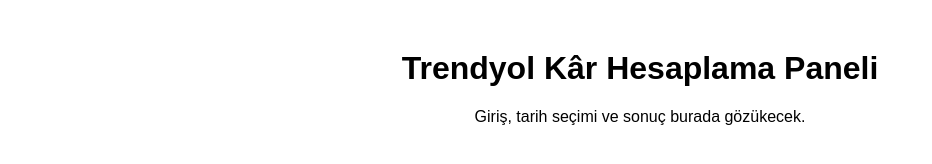
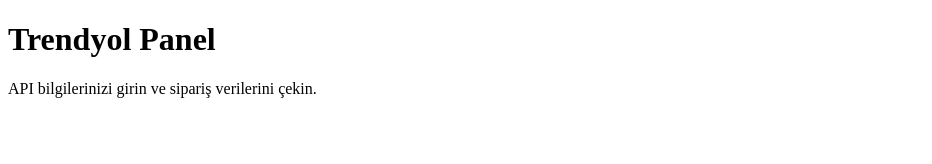
Before and after one commit to kenanemiroglu/trendyol, a plain HTML site: page index.html in a window 1280 px wide. Shown: the whole page, without its empty margins (0-932 px from the left). Drawn offline with Linux system fonts and the light colour scheme.

Commit message:
Add files via upload

```diff
--- a/index.html
+++ b/index.html
@@ -1,15 +1,12 @@
-
 <!DOCTYPE html>
 <html lang="tr">
 <head>
-  <meta charset="UTF-8">
-  <meta name="viewport" content="width=device-width, initial-scale=1.0">
-  <title>Trendyol Kâr Paneli</title>
-  <link rel="stylesheet" href="style.css">
+  <meta charset="UTF-8" />
+  <meta name="viewport" content="width=device-width, initial-scale=1.0"/>
+  <title>Trendyol Panel</title>
 </head>
 <body>
-  <h1>Trendyol Kâr Hesaplama Paneli</h1>
-  <p>Giriş, tarih seçimi ve sonuç burada gözükecek.</p>
-  <script src="script.js"></script>
+  <h1>Trendyol Panel</h1>
+  <p>API bilgilerinizi girin ve sipariş verilerini çekin.</p>
 </body>
 </html>
```
Also changed, not shown: vercel.json (added).
